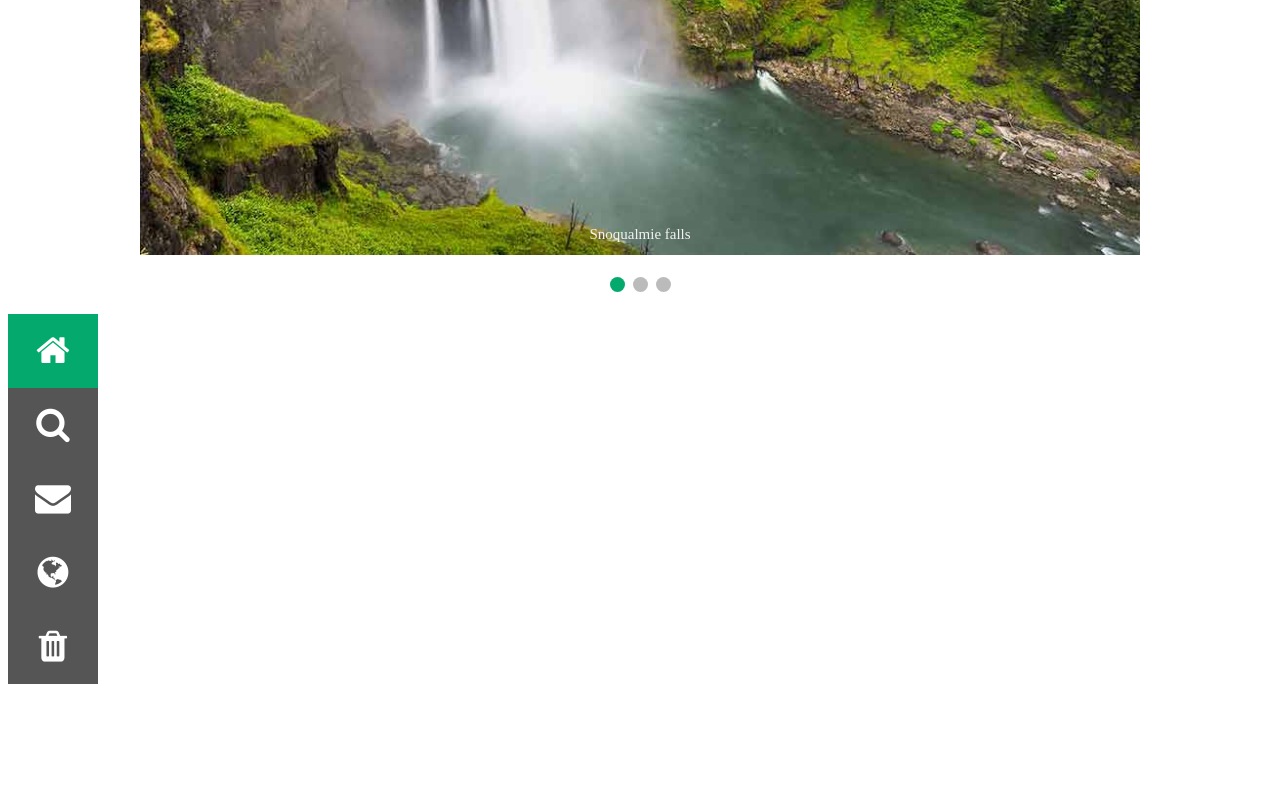
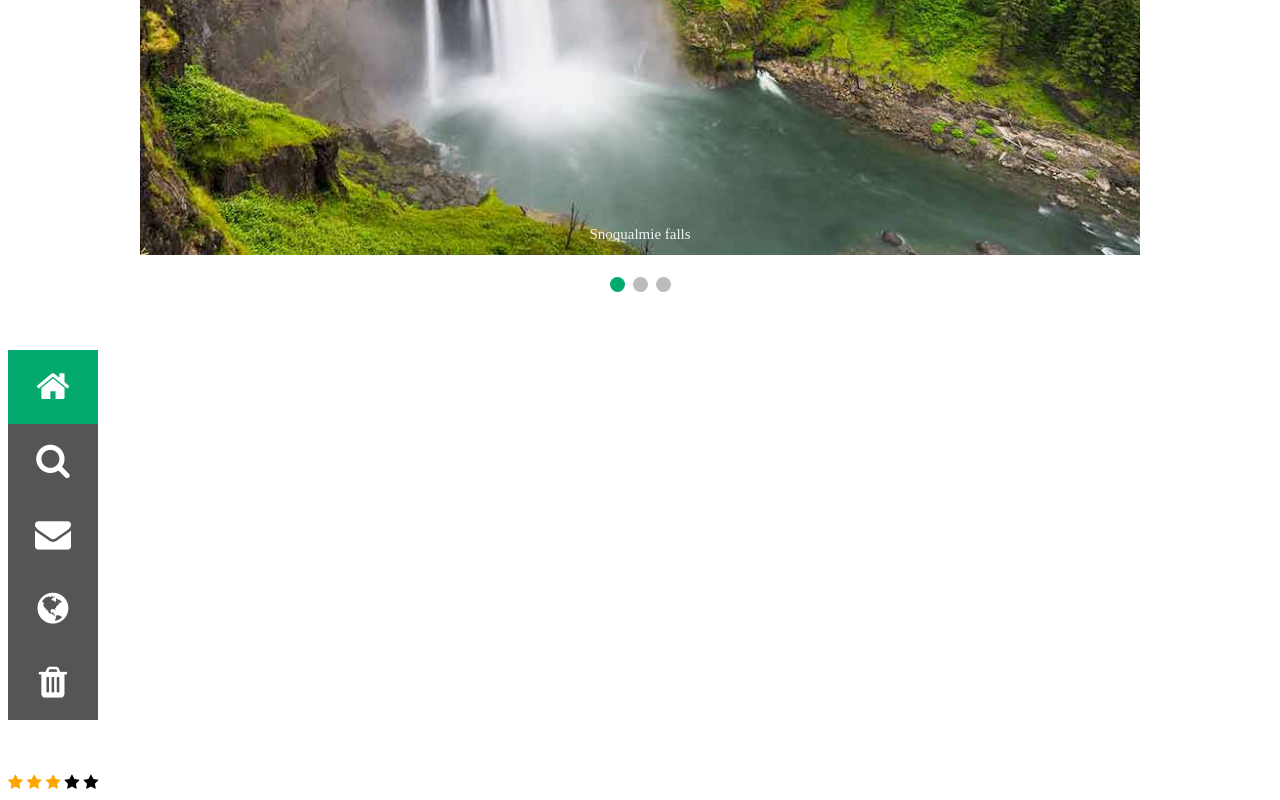
Before and after one commit to Sadiiq206/webdesign, a plain HTML site: page index.html in a window 1280 px wide. Shown: the part 636-1436 px from the top of the page. Before the commit the page ends 1328 px from the top, so only its background shows below. Drawn offline with Linux system fonts and the light colour scheme.

Commit message:
later changes

```diff
--- a/css/main.css
+++ b/css/main.css
@@ -183,3 +183,7 @@
   .active {
     background-color: #04AA6D; /* Add an active/current color */
   }
+
+  .checked {
+    color: orange;
+  }
--- a/index.html
+++ b/index.html
@@ -81,7 +81,8 @@
         <span class="dot" onclick="currentSlide(3)"></span>
     </div>
     <br>
-
+    <br>
+    <br>
     <!-- Add icon library -->
     <link rel="stylesheet" href="https://cdnjs.cloudflare.com/ajax/libs/font-awesome/4.7.0/css/font-awesome.min.css">
 
@@ -92,6 +93,18 @@
         <a href="#"><i class="fa fa-globe"></i></a>
         <a href="#"><i class="fa fa-trash"></i></a>
     </div>
+    <br>
+    <br>
+    <br>
+    <!-- Add icon library -->
+    <link rel="stylesheet" href="https://cdnjs.cloudflare.com/ajax/libs/font-awesome/4.7.0/css/font-awesome.min.css">
+
+    <span class="fa fa-star checked"></span>
+    <span class="fa fa-star checked"></span>
+    <span class="fa fa-star checked"></span>
+    <span class="fa fa-star"></span>
+    <span class="fa fa-star"></span>
+
 
     <!-- Including the main.js file for JavaScript functionality -->
     <script src="js/main.js"></script>
```
